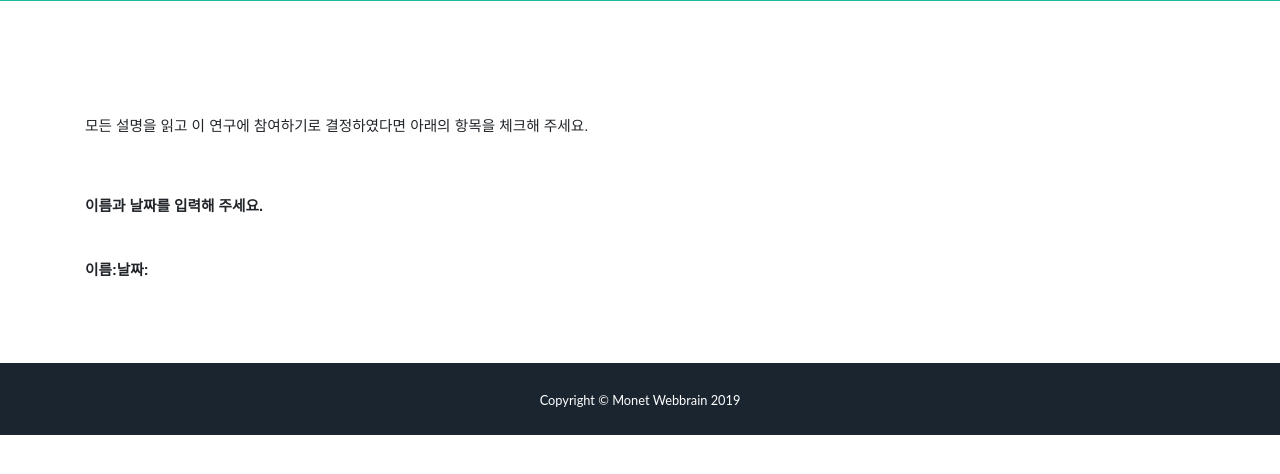
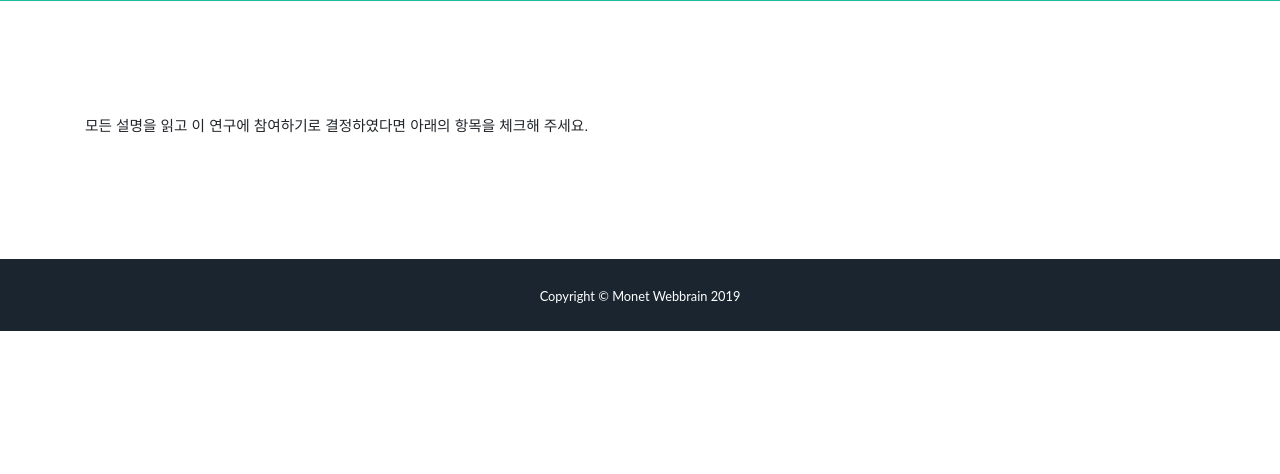
Before and after one commit to cuhong/webbrain, a Django app: template templates/agree.html in a window 1280 px wide. Shown: the part 295-769 px from the top of the page. Run offline with Django 3.2, Linux system fonts and the light colour scheme; the template is opened without the code that fills it, so the values that code supplies are empty; some libraries are stand-ins or nearby versions; some web fonts are replaced.

Commit message:
first commit

```diff
--- a/templates/agree.html
+++ b/templates/agree.html
@@ -60,31 +60,17 @@
                 {% autoescape off %}
                     {{ research.project_agreement }}
                 {% endautoescape %}
-                <p class="MsoNormal" align="left" style="margin-left: 40pt; text-align: left;"><span lang="EN-US"
-                                                                                                     style="font-size: 11pt; font-family: Nanum Gothic, sans-serif;">
+                <p></p></span></span></b></p>
                 <p class="MsoNormal" align="left" style="text-align: left;">
                     <span style="font-size: 11pt; font-family: Nanum Gothic, sans-serif;">모든 설명을 읽고 이 연구에 참여하기로 결정하였다면 아래의 항목을 체크해 주세요.</span>
                 </p>
-                <p class="MsoNormal" align="left" style="margin-left: 40pt; text-align: left;"><span lang="EN-US"
-                                                                                                     style="font-size: 11pt; font-family: Nanum Gothic, sans-serif;">
+                <p></p></span></span></b></p>
                 <div class="custom-control custom-checkbox">
                     {% for agree in research.agree_set.all %}
                         <input type="checkbox" class="custom-control-input" id="agree_{{ forloop.counter }}">
                         <label class="custom-control-label" for="agree_{{ forloop.counter }}">{{ agree.item }}</label>
                     {% endfor %}
                 </div>
-
-
-                <p class="MsoNormal" align="left" style="margin-left: 40pt; text-align: left;"><span lang="EN-US"
-                                                                                                     style="font-size: 11pt; font-family: Nanum Gothic, sans-serif;">
-                <p></p></span><span style="font-family: Nanum Gothic, sans-serif; font-size: 11pt;"></span></p>
-                <p class="MsoNormal" align="left" style="text-align: left;"><b><span
-                        style="font-size: 11pt; font-family: Nanum Gothic, sans-serif;">이름과 날짜를 입력해 주세요<span
-                        lang="EN-US">.<br><br>
-                <p></p></span></span></b></p>
-                <p class="MsoNormal" align="left" style="text-align: left;"><b><span
-                        style="font-size: 11pt; font-family: Nanum Gothic, sans-serif;">이름<span
-                        lang="EN-US">:</span>날짜<span lang="EN-US">:
                 <p></p></span></span></b></p>
             </div>
 
```
